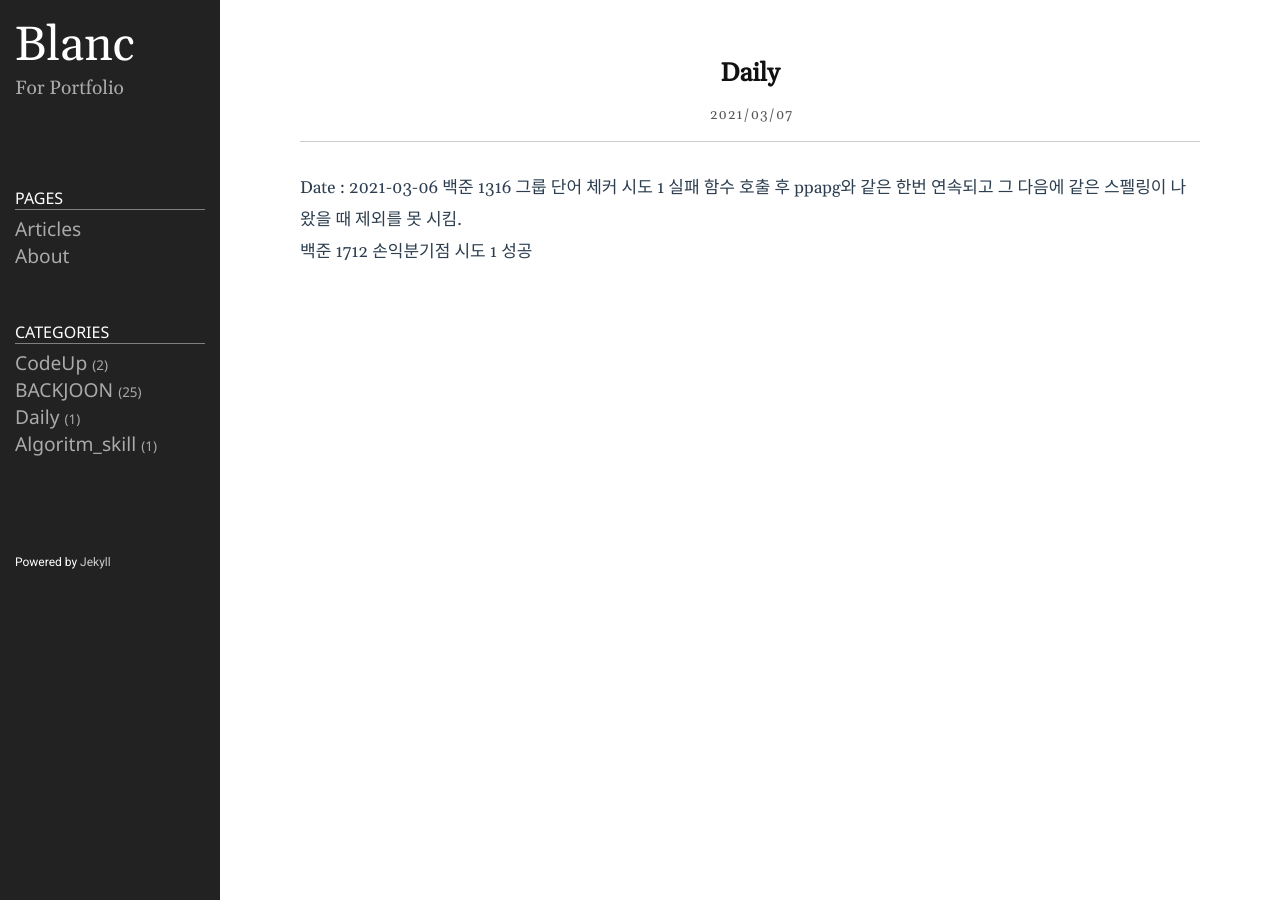
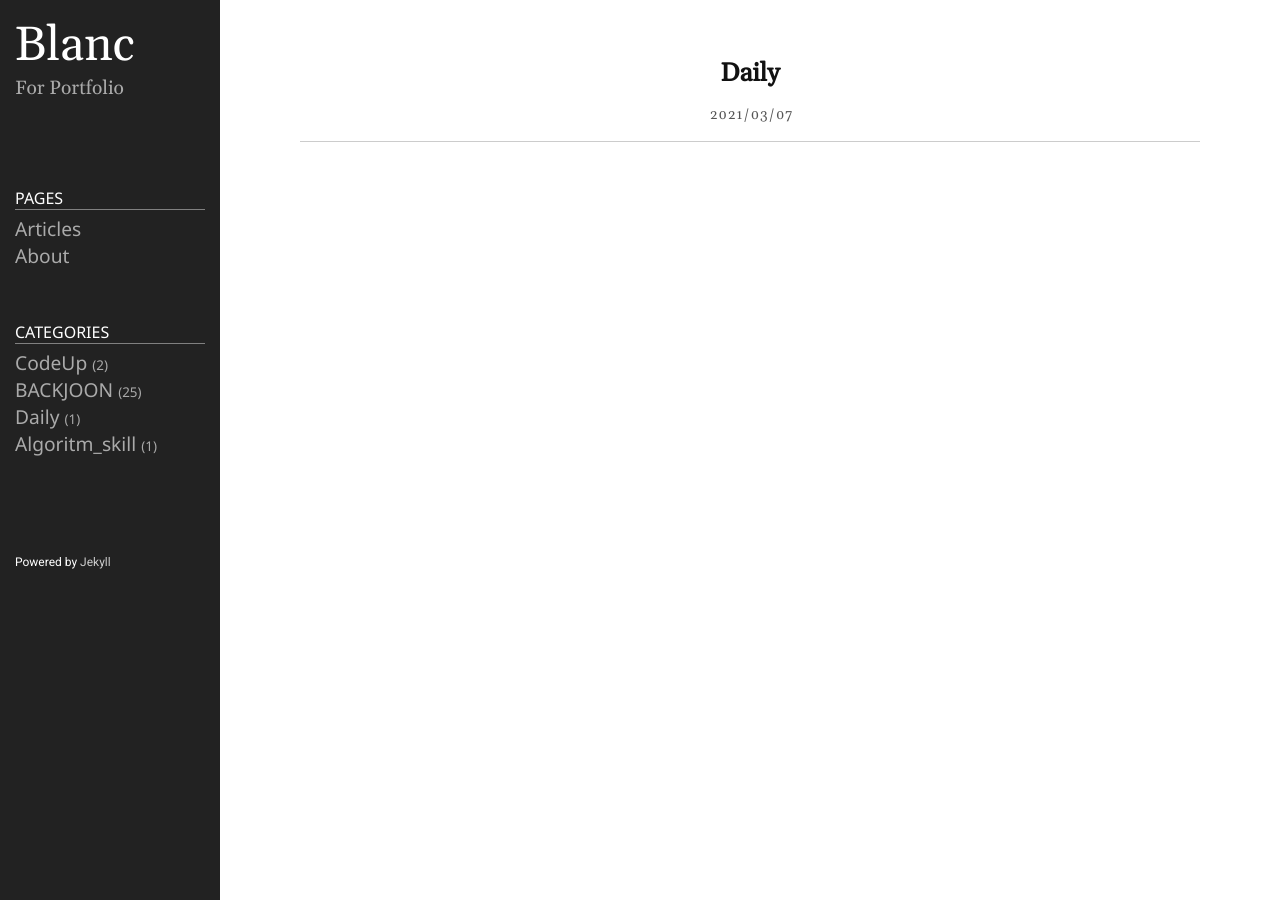
Before and after one commit to 1yoouoo/1yoouoo.gihub.io, a Jekyll site: the page built from _posts/ETC/2021-03-06-What I've Learn.md, in a window 1280 px wide. Built offline with Jekyll 4.4.1, drawn with Linux system fonts in a browser that asks for light colours.

Commit message:
Update 2021-03-06-What I've Learn.md

```diff
--- a/_posts/ETC/2021-03-06-What I've Learn.md
+++ b/_posts/ETC/2021-03-06-What I've Learn.md
@@ -4,12 +4,3 @@ title:  "Daily"
 date:   2021-03-07 10:08:00 +0900
 categories: Daily
 ---
-
-Date : 2021-03-06
-백준 1316 그룹 단어 체커
-시도 1 실패
-함수 호출 후 ppapg와 같은 한번 연속되고 그 다음에 같은
-스펠링이 나왔을 때 제외를 못 시킴.
-
-백준 1712  손익분기점
-시도 1 성공
```
